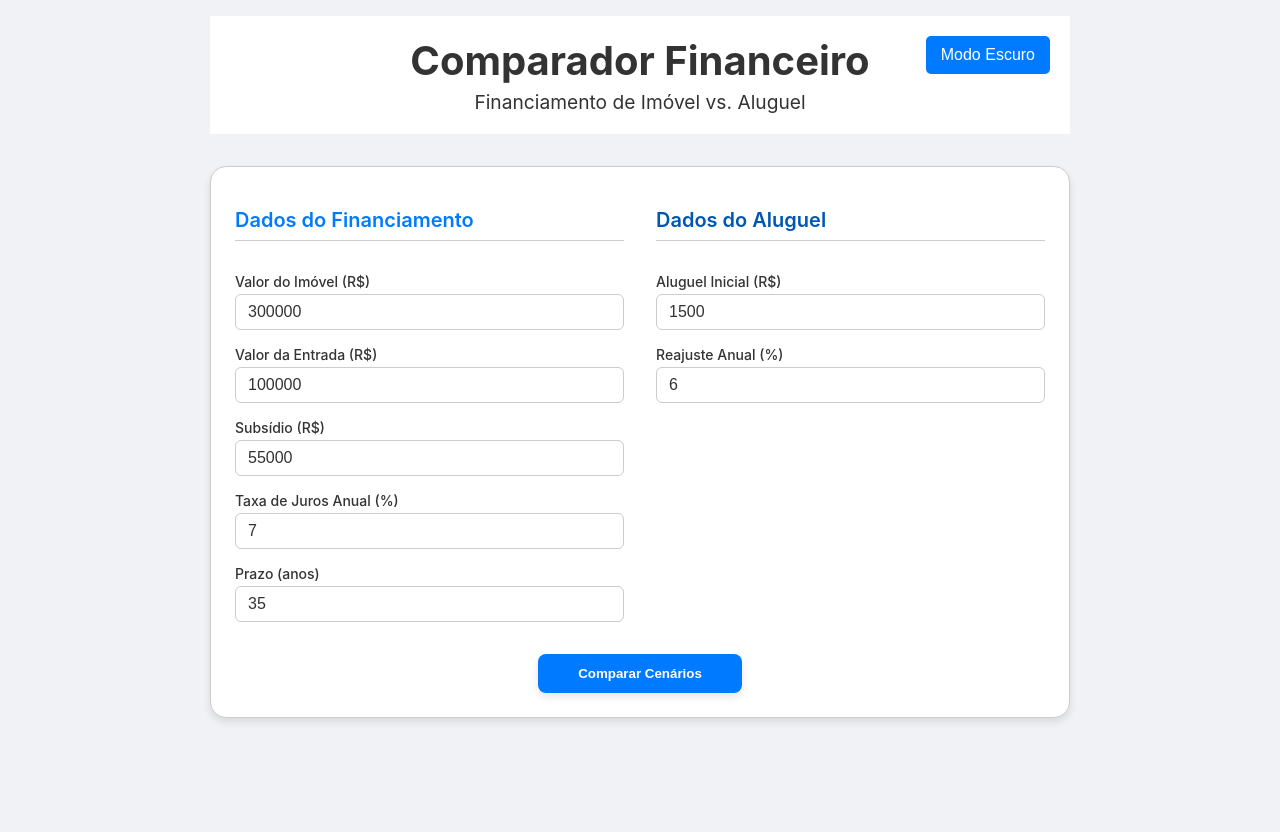
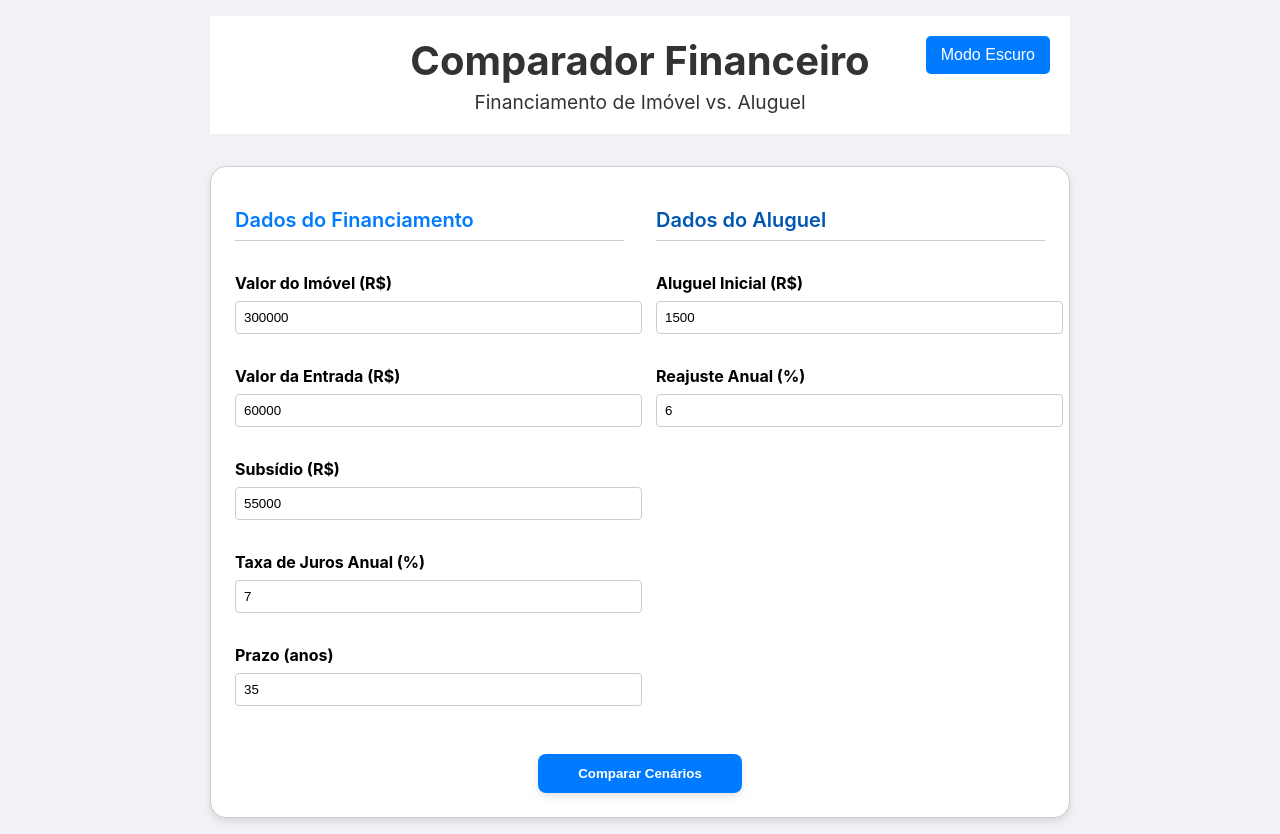
Before and after one commit to DevJofre/LAR_IO, a React (Create React App) app: page / in a window 1280 px wide. Built offline with nearby package versions, Linux system fonts and the light colour scheme.

Commit message:
feat: Implementa sugestão e validação para valor de entrada

```diff
--- a/src/App.tsx
+++ b/src/App.tsx
@@ -36,27 +36,53 @@ function AppContent() {
         document.body.className = theme;
     }, [theme]);
 
-    const [inputs, setInputs] = useState({
-        valorImovel: '300000',
-        valorEntrada: '100000',
+    const [inputs, setInputs] = useState(() => {
+        const valorImovel = 300000;
+        const valorEntrada = valorImovel * 0.20;
+        return {
+            valorImovel: valorImovel.toString(),
+            valorEntrada: valorEntrada.toString(),
             valorSubsidio: '55000',
             jurosAnual: '7',
             prazoAnos: '35',
             aluguelInicial: '1500',
             reajusteAnual: '6',
+        };
     });
     const [results, setResults] = useState<ResultsState | null>(null);
     const [activeTab, setActiveTab] = useState('summary');
+    const [errorEntrada, setErrorEntrada] = useState('');
 
     const handleInputChange = (e: React.ChangeEvent<HTMLInputElement>) => {
         const { name, value } = e.target;
+
+        if (name === 'valorImovel') {
+            const valorImovel = parseFloat(value) || 0;
+            const valorEntrada = valorImovel * 0.20;
+            setInputs(prev => ({
+                ...prev,
+                [name]: value,
+                valorEntrada: valorEntrada.toString(),
+            }));
+        } else {
             setInputs(prev => ({ ...prev, [name]: value }));
+        }
     };
 
     const handleCompare = () => {
         const numericInputs = Object.fromEntries(
             Object.entries(inputs).map(([key, value]) => [key, parseFloat(value) || 0])
         );
+
+        const { valorImovel, valorEntrada } = numericInputs;
+        const minEntrada = valorImovel * 0.20;
+
+        if (valorEntrada < minEntrada) {
+            setErrorEntrada(`O valor da entrada deve ser de no mínimo 20% do valor do imóvel (R$ ${minEntrada.toFixed(2)}).`);
+            return;
+        }
+
+        setErrorEntrada('');
         const financingData = calculatePriceFinancing(numericInputs);
         const rentData = calculateRent(numericInputs);
 
@@ -73,7 +99,7 @@ function AppContent() {
         <div className={styles.app}>
             <div className={styles.container}>
                 <Header />
-                <InputSection inputs={inputs} handleInputChange={handleInputChange} handleCompare={handleCompare} />
+                <InputSection inputs={inputs} handleInputChange={handleInputChange} handleCompare={handleCompare} errorEntrada={errorEntrada} />
 
                 {results && (
                     <div className={styles.resultsSection}>
--- a/src/components/InputField.module.css
+++ b/src/components/InputField.module.css
@@ -1,31 +1,26 @@
 .fieldContainer {
-  display: flex;
-  flex-direction: column;
-  gap: 0.25rem;
-  width: 100%;
+    margin-bottom: 1rem;
 }
 
 .label {
-  font-size: 0.875rem;
-  font-weight: 500;
-  color: var(--text-color);
-  text-align: left;
+    display: block;
+    margin-bottom: 0.5rem;
+    font-weight: bold;
 }
 
 .input {
-  width: 100%;
-  box-sizing: border-box;
-  padding: 0.5rem 0.75rem;
-  border: 1px solid var(--border-color);
-  border-radius: 0.375rem;
-  font-size: 1rem;
-  transition: border-color 0.2s, box-shadow 0.2s;
-  background-color: var(--primary-color);
-  color: var(--text-color);
+    width: 100%;
+    padding: 0.5rem;
+    border: 1px solid #ccc;
+    border-radius: 4px;
 }
 
-.input:focus {
-  outline: none;
-  border-color: var(--button-background);
-  box-shadow: 0 0 0 1px var(--button-background);
+.inputError {
+    border-color: red;
 }
+
+.errorMessage {
+    color: red;
+    font-size: 0.875rem;
+    margin-top: 0.25rem;
+}
--- a/src/components/InputField.tsx
+++ b/src/components/InputField.tsx
@@ -8,12 +8,14 @@ interface InputFieldProps {
   onChange: (e: React.ChangeEvent<HTMLInputElement>) => void;
   placeholder?: string;
   type?: string;
+  error?: string;
 }
 
 const InputField: React.FC<InputFieldProps> = ({
   id,
   label,
   type = 'text',
+  error,
   ...props
 }) => (
   <div className={styles.fieldContainer}>
@@ -24,9 +26,10 @@ const InputField: React.FC<InputFieldProps> = ({
       id={id}
       name={id}
       type={type}
-      className={styles.input}
+      className={`${styles.input} ${error ? styles.inputError : ''}`}
       {...props}
     />
+    {error && <span className={styles.errorMessage}>{error}</span>}
   </div>
 );
 
--- a/src/components/InputSection.tsx
+++ b/src/components/InputSection.tsx
@@ -6,15 +6,16 @@ interface InputSectionProps {
   inputs: any;
   handleInputChange: (e: React.ChangeEvent<HTMLInputElement>) => void;
   handleCompare: () => void;
+  errorEntrada: string;
 }
 
-const InputSection: React.FC<InputSectionProps> = ({ inputs, handleInputChange, handleCompare }) => (
+const InputSection: React.FC<InputSectionProps> = ({ inputs, handleInputChange, handleCompare, errorEntrada }) => (
   <div className={styles.container}>
     <div className={styles.grid}>
       <div className={styles.column}>
         <h2 className={`${styles.title} ${styles.titleFinancing}`}>Dados do Financiamento</h2>
         <InputField id="valorImovel" label="Valor do Imóvel (R$)" value={inputs.valorImovel} onChange={handleInputChange} placeholder="300000" />
-        <InputField id="valorEntrada" label="Valor da Entrada (R$)" value={inputs.valorEntrada} onChange={handleInputChange} placeholder="100000" />
+        <InputField id="valorEntrada" label="Valor da Entrada (R$)" value={inputs.valorEntrada} onChange={handleInputChange} placeholder="100000" error={errorEntrada} />
         <InputField id="valorSubsidio" label="Subsídio (R$)" value={inputs.valorSubsidio} onChange={handleInputChange} placeholder="55000" />
         <InputField id="jurosAnual" label="Taxa de Juros Anual (%)" value={inputs.jurosAnual} onChange={handleInputChange} placeholder="7" />
         <InputField id="prazoAnos" label="Prazo (anos)" value={inputs.prazoAnos} onChange={handleInputChange} placeholder="35" />
```
Lines whose indentation alone changed are shown as unchanged.
